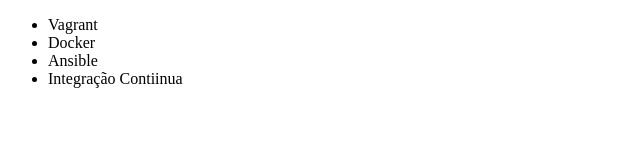
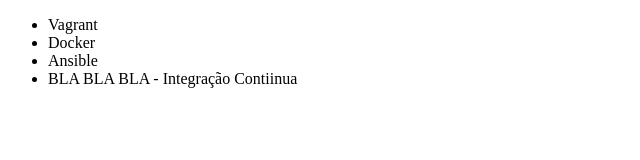
Before and after one commit to cristtianodesouza/alura-git, a plain HTML site: page index.html in a window 1280 px wide. Shown: the whole page, without its empty margins (0-640 px from the left). Drawn offline with Linux system fonts and the light colour scheme.

Commit message:
Add BLA BLA BLA pela ana

```diff
--- a/index.html
+++ b/index.html
@@ -9,7 +9,7 @@
         <li>Vagrant</li>
         <li>Docker</li>
         <li>Ansible</li>
-        <li>Integração Contiinua</li>
+        <li>BLA BLA BLA - Integração Contiinua</li>
     </ul>
 </body>
 </html>
```
